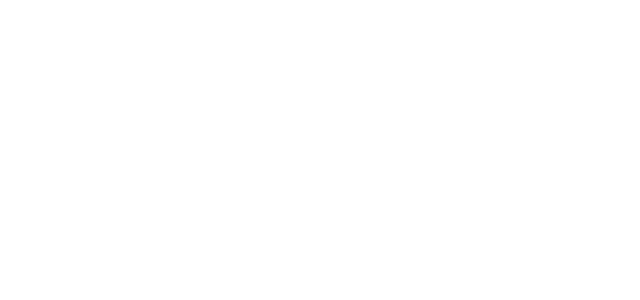
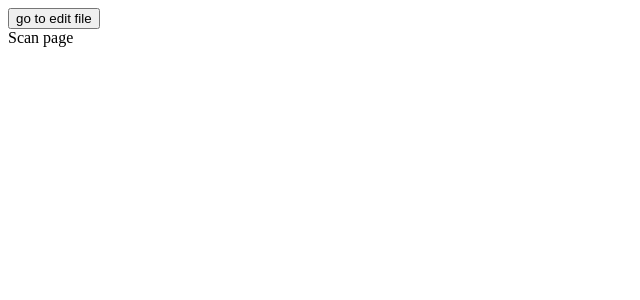
Before and after one commit to Web-scan/Web-scan, a React (Create React App) app: page / in a window 1280 px wide. Shown: the top 300 px of the page, without its empty margins (0-640 px from the left). Built offline with nearby package versions, Linux system fonts and the light colour scheme.

Commit message:
feat: set directory structure and router

```diff
--- a/src/App.js
+++ b/src/App.js
@@ -1,5 +1,16 @@
+import { HashRouter } from "react-router-dom";
+
+import Layout from "../src/components/layout";
+import Router from "./Router";
+
 function App() {
-  return <div></div>;
+  return (
+    <HashRouter>
+      <Layout>
+        <Router />
+      </Layout>
+    </HashRouter>
+  );
 }
 
 export default App;
--- /dev/null
+++ b/src/Router.js
@@ -0,0 +1,13 @@
+import { Routes, Route } from "react-router-dom";
+
+import Scan from "./pages/Scan";
+import EditFile from "./pages/EditFile";
+
+export default function Router() {
+  return (
+    <Routes>
+      <Route path="/" element={<Scan />} />
+      <Route path="/edit" element={<EditFile />} />
+    </Routes>
+  );
+}
--- /dev/null
+++ b/src/components/layout/Layout.js
@@ -0,0 +1,9 @@
+import PropTypes from "prop-types";
+
+export default function Layout({ children }) {
+  return <div>{children}</div>;
+}
+
+Layout.propTypes = {
+  children: PropTypes.node.isRequired,
+};
--- /dev/null
+++ b/src/components/layout/index.js
@@ -0,0 +1 @@
+export { default } from "./Layout";
--- /dev/null
+++ b/src/pages/EditFile.js
@@ -0,0 +1,12 @@
+import { useNavigate } from "react-router-dom";
+
+export default function EditFile() {
+  const navigate = useNavigate();
+
+  return (
+    <>
+      <button onClick={() => navigate("/")}>go to scan page</button>
+      <div>Edit file</div>
+    </>
+  );
+}
--- /dev/null
+++ b/src/pages/Scan.js
@@ -0,0 +1,12 @@
+import { useNavigate } from "react-router-dom";
+
+export default function Scan() {
+  const navigate = useNavigate();
+
+  return (
+    <>
+      <button onClick={() => navigate("/edit")}>go to edit file</button>
+      <div>Scan page</div>
+    </>
+  );
+}
```
Also changed, not shown: package.json (+6 -4 lines), src/components/layout/ContentBox.js (added, +9 -0 lines), src/components/layout/Header.js (added, +9 -0 lines), 1 other file (tests, documents, lock files or other folders).
